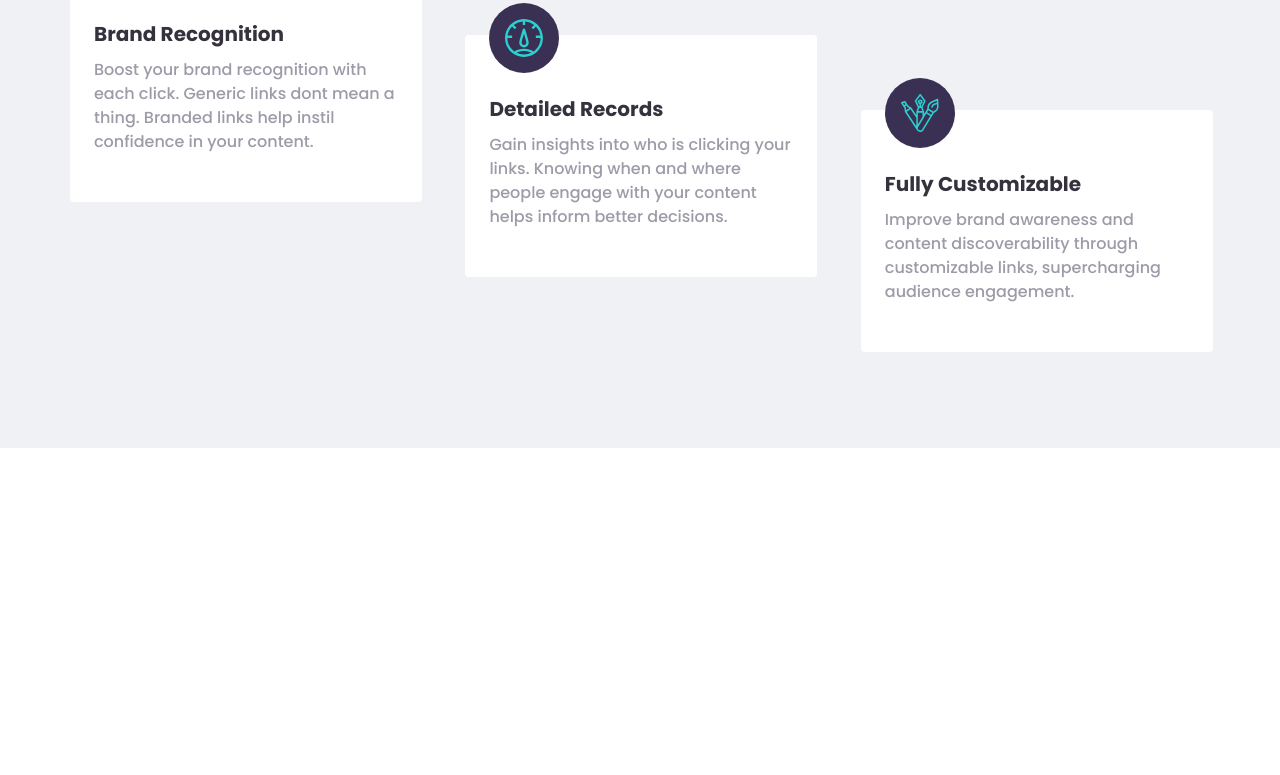
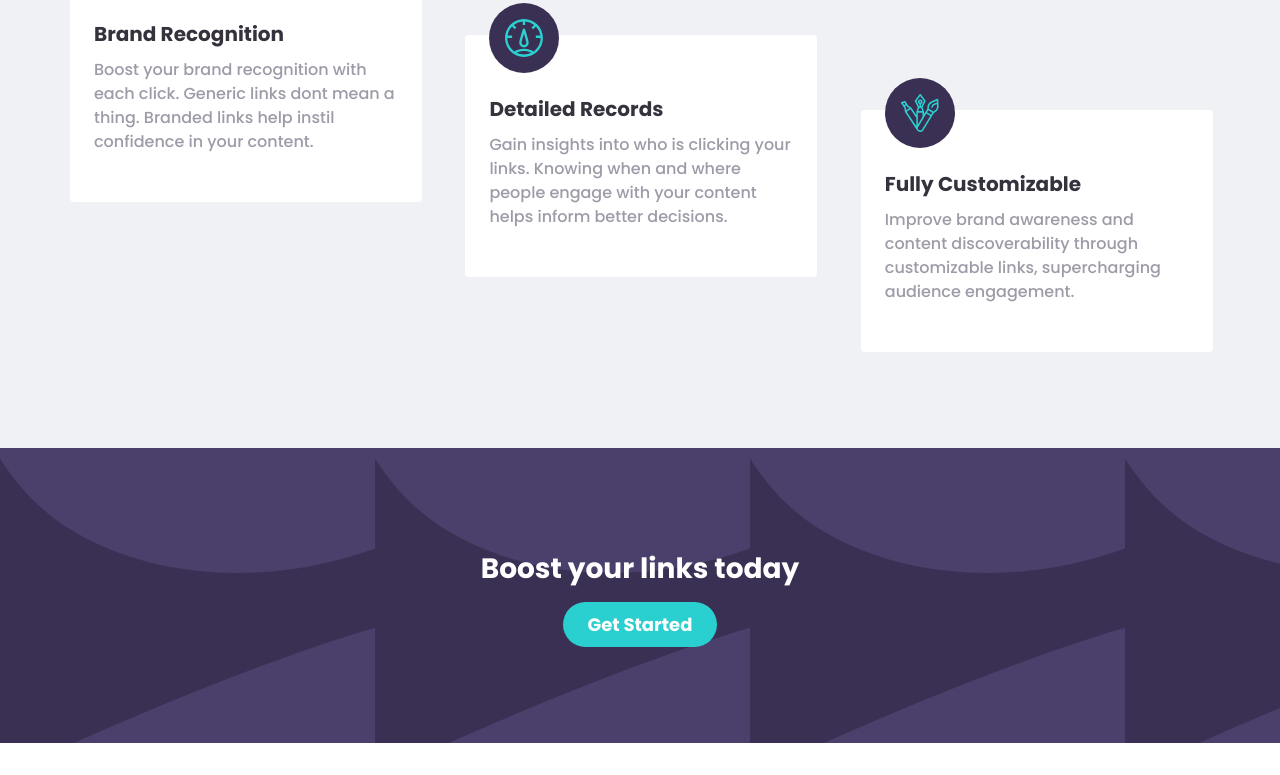
Before and after one commit to pedroalima/quicklink, a React (Vite) app: page / in a window 1280 px wide. Shown: the part 1155-1930 px from the top of the page. Before the commit the page ends 1603 px from the top, so only its background shows below. Built offline with nearby package versions, Linux system fonts and the light colour scheme.

Commit message:
style: add amplify section

```diff
--- a/src/App.jsx
+++ b/src/App.jsx
@@ -2,6 +2,7 @@ import { useState, useEffect } from 'react';
 import Header from './page/header/Header'
 import Banner from './page/banner_section/Banner';
 import Shortener from './page/shortener_section/Shortener';
+import Amplify from './page/amplify_section/Amplify';
 
 function App() {
 
@@ -23,6 +24,9 @@ function App() {
 		<Banner typeDisplay={typeDisplay} />
 		<Shortener />
 	</main>
+	<footer>
+		<Amplify />
+	</footer>
     </div>
   )
 }
--- /dev/null
+++ b/src/page/amplify_section/Amplify.jsx
@@ -0,0 +1,17 @@
+import './Amplify.sass'
+
+function Amplify() {
+  return (
+    <section className="jumbotron jumbotron-fluid bg-tertiary-color py-5" id='amplify'>
+        <div className="container text-center py-5">
+            <h3 className="font-primary-color font-weight-bold py-2">Boost your links today</h3>
+            <a
+                className="btn font-primary-color bg-button-color rounded-pill btn-lg px-4 font-weight-bold"
+                href="#"
+                role="button">Get Started</a>
+        </div>
+    </section>
+  )
+}
+
+export default Amplify
--- /dev/null
+++ b/src/page/amplify_section/Amplify.sass
@@ -0,0 +1,5 @@
+#amplify
+    background-image: url('../../../public/images/bg-boost-mobile.svg')
+
+    a
+        font-size: 18px
```
